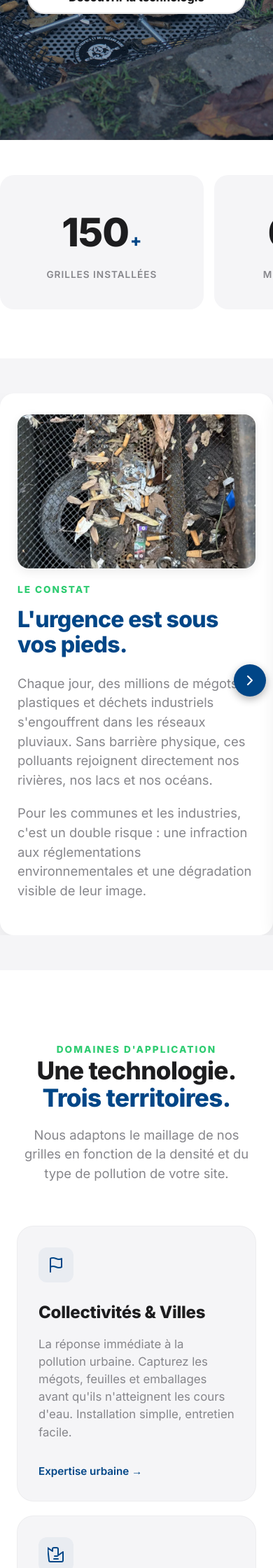
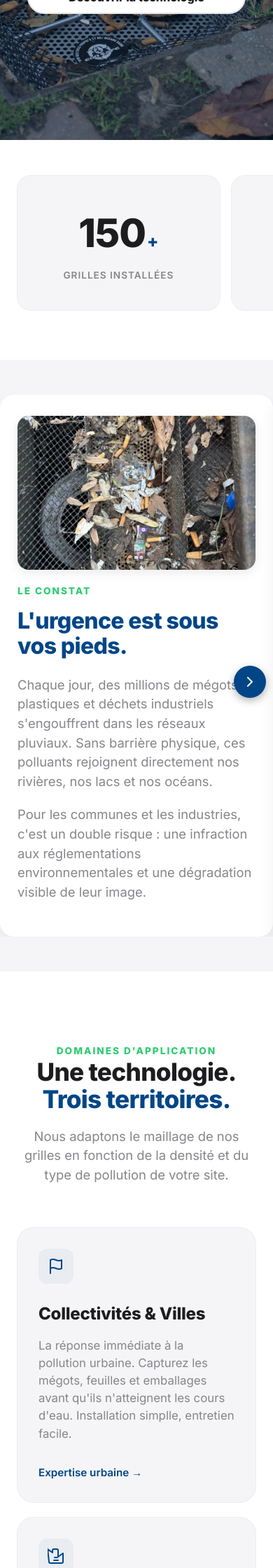
Before and after one commit to DuvalDVL/ecosafe, a Jekyll site: the page built from index.html, in a window 390 px wide. Shown: the part 584-2824 px from the top of the page at 70% size. Built offline with Jekyll 4.4.1, drawn with Linux system fonts in a browser that asks for light colours.

Commit message:
Update style.css

```diff
--- a/assets/css/style.css
+++ b/assets/css/style.css
@@ -627,7 +627,7 @@ body {
 }
 
 /* =========================================
-   HOMEPAGE : DASHBOARD IMPACT (Version Finale Corrigée)
+   HOMEPAGE : DASHBOARD IMPACT (Correction Padding Gauche)
    ========================================= */
 
 .dashboard-impact {
@@ -659,7 +659,7 @@ body {
 }
 
 .stat-number {
-  font-size: 3.5rem; /* On remet les grands chiffres d'avant */
+  font-size: 3.5rem;
   font-weight: 800;
   color: var(--text-main);
   letter-spacing: -1px;
@@ -699,7 +699,7 @@ body {
   }
 }
 
-/* --- COMPORTEMENT MOBILE (Swipe - Fix Premier Élément) --- */
+/* --- COMPORTEMENT MOBILE (Swipe - Fix Premier Élément & Padding) --- */
 @media (max-width: 992px) {
   .dashboard-impact { padding: 40px 0; }
 
@@ -711,21 +711,26 @@ body {
     display: flex !important;
     flex-direction: row !important;
     flex-wrap: nowrap !important;
-    justify-content: flex-start !important; /* ✅ FORCE LE DÉMARRAGE À GAUCHE */
+    justify-content: flex-start !important;
     overflow-x: auto !important;
     scroll-snap-type: x mandatory !important;
+    /* ✅ FIX : scroll-padding force le respect de la marge de 24px à gauche lors du swipe */
+    scroll-padding: 0 24px !important;
     gap: 15px !important;
-    padding: 10px 24px 30px 24px !important; /* ✅ Ajout de marge à gauche pour le premier compteur */
+    padding: 10px 24px 30px 24px !important;
     scrollbar-width: none;
     -webkit-overflow-scrolling: touch;
   }
 
+  .stats-grid::-webkit-scrollbar { display: none; }
+
   .stat-card {
     flex: 0 0 85% !important;
-    scroll-snap-align: start !important; /* ✅ ALIGNE LE BORD GAUCHE (Évite de sauter au 2ème) */
+    scroll-snap-align: start !important;
     background: var(--bg-light) !important;
     border-radius: 20px;
     padding: 40px 20px !important;
+    border: 1px solid rgba(0,0,0,0.03) !important; /* Ajout de la bordure pour la cohérence visuelle */
   }
 }
 
```
